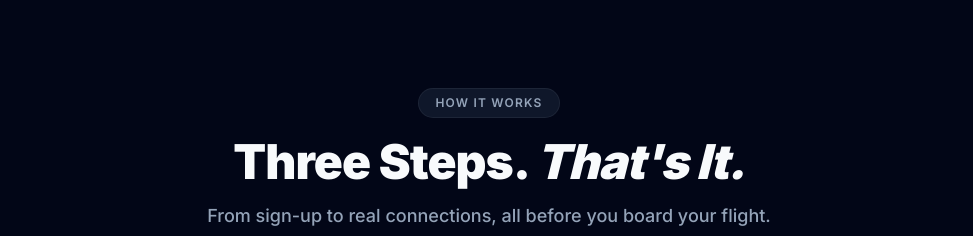
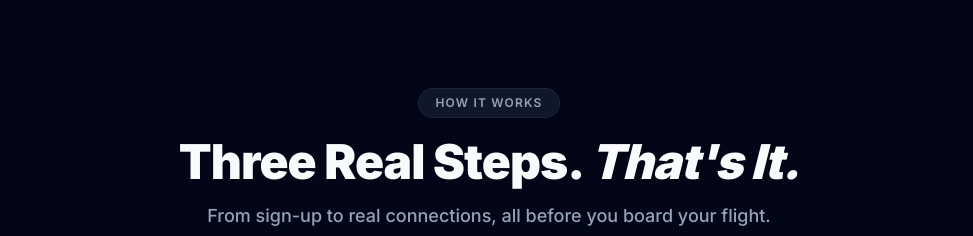
Before and after one commit to Aayush5151/nexgen-connect, a Next.js app: page / in a window 1280 px wide. Shown: the part 3240-3476 px from the top of the page, without its empty margins (151-1124 px from the left). Built offline with nearby package versions, Linux system fonts and the light colour scheme; no server answers.

Commit message:
fix: distribute SEO keywords across H2 headings (students, city, verified, real)

```diff
--- a/src/components/landing/DownloadCTA.tsx
+++ b/src/components/landing/DownloadCTA.tsx
@@ -8,7 +8,7 @@ export function DownloadCTA() {
       <div className="container-narrow text-center">
         <ScrollReveal>
           <h2 className="text-2xl font-black text-[#F8FAFC] text-balance sm:text-4xl lg:text-5xl">
-            Your people are already waiting.
+            Students from your city are already waiting.
           </h2>
           <p className="mx-auto mt-4 max-w-xl text-base font-medium text-[#94A3B8] md:text-lg">
             23,000+ students already found friends from their city before they
--- a/src/components/landing/FeaturesGrid.tsx
+++ b/src/components/landing/FeaturesGrid.tsx
@@ -62,7 +62,7 @@ export function FeaturesGrid() {
               Features
             </span>
             <h2 className="mt-3 sm:mt-5 text-3xl font-black tracking-[-0.02em] text-[#F8FAFC] text-balance sm:text-4xl lg:text-5xl">
-              Why Students <span className="text-[#F8FAFC] italic">Choose Us</span>
+              Why Verified Students <span className="text-[#F8FAFC] italic">Choose Us</span>
             </h2>
             <p className="mx-auto mt-4 max-w-xl text-base font-medium text-[#94A3B8] md:text-lg">
               Unlike other international student networks, we match you with verified people from your exact city.
--- a/src/components/landing/HowItWorks.tsx
+++ b/src/components/landing/HowItWorks.tsx
@@ -41,7 +41,7 @@ export function HowItWorks() {
               How It Works
             </span>
             <h2 className="mt-3 sm:mt-5 text-3xl font-black tracking-[-0.02em] text-[#F8FAFC] text-balance sm:text-4xl lg:text-5xl">
-              Three Steps.{" "}
+              Three Real Steps.{" "}
               <span className="text-[#F8FAFC] italic">That&apos;s It.</span>
             </h2>
             <p className="mx-auto mt-4 max-w-xl text-base font-medium text-[#94A3B8] md:text-lg">
```
